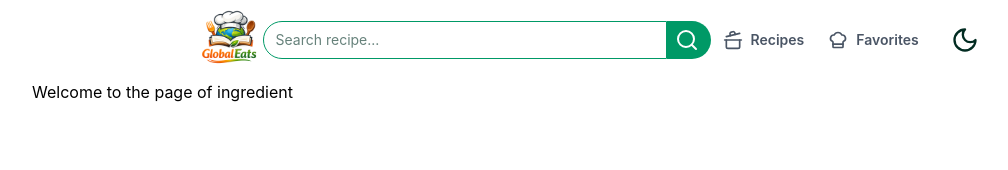
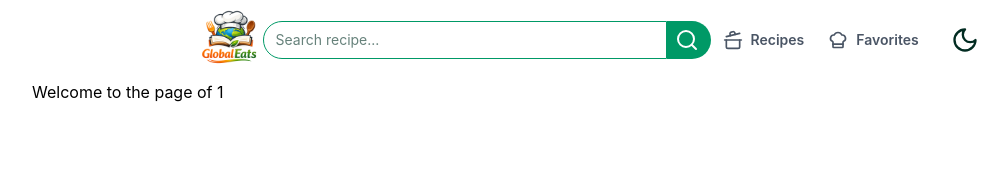
Before and after one commit to RaulSoriaUlibarri/Cookbook, a Next.js app: page /all-ingredients/1 in a window 1280 px wide. Shown: the top 170 px of the page, without its empty margins (48-1056 px from the left). Built offline with nearby package versions, Linux system fonts and the light colour scheme; a web font is replaced by a local one; what @radix-ui/themes would draw is missing.

Commit message:
feature: decode ingredient of params

```diff
--- a/src/app/all-ingredients/[ingredient]/page.tsx
+++ b/src/app/all-ingredients/[ingredient]/page.tsx
@@ -1,11 +1,22 @@
 "use client";
 
+import { use } from "react";
 import MaxWidthWrapper from "@/components/MaxWidthWrapper";
+import { decode } from "punycode";
 
-export default function IngredientRecipesPage() {
+type PageProps = {
+  params: Promise<{ ingredient: string }>;
+};
+
+export default function IngredientRecipesPage({ params }: PageProps) {
+  const { ingredient } = use(params);
+  const decodedIngredient = decodeURIComponent(ingredient);
+
   return (
     <>
-      <MaxWidthWrapper>Welcome to the page of ingredient</MaxWidthWrapper>
+      <MaxWidthWrapper>
+        Welcome to the page of {decodedIngredient}
+      </MaxWidthWrapper>
     </>
   );
 }
```
